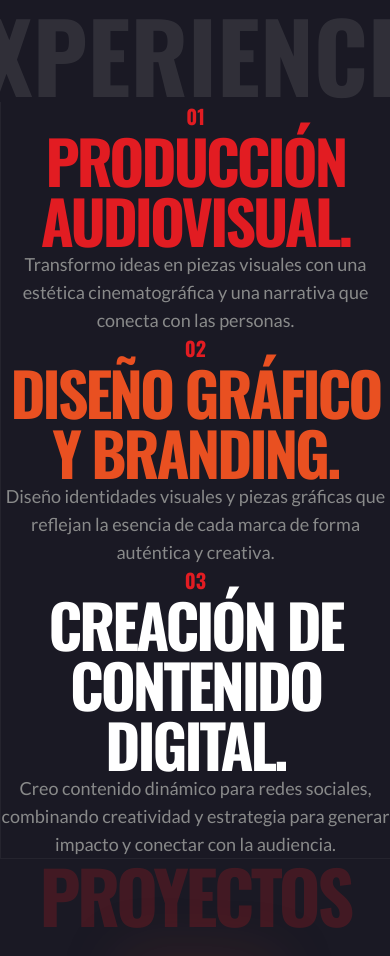
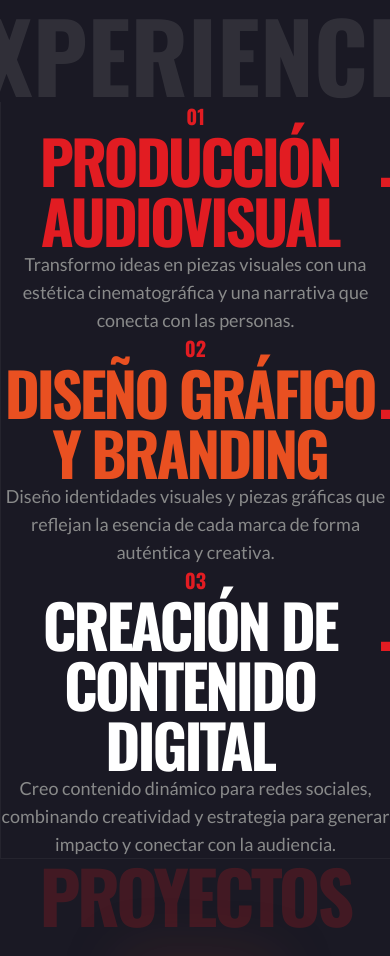
Before and after one commit to PabloLinares06/Mathew, a Next.js app: page / in a window 390 px wide. Shown: the part 1429-2385 px from the top of the page. Built offline with nearby package versions, Linux system fonts and the light colour scheme.

Commit message:
style: fix trailing period kerning in experience titles

```diff
--- a/src/components/Experience.tsx
+++ b/src/components/Experience.tsx
@@ -79,10 +79,11 @@ export default function Experience() {
                   0{index + 1}
                 </span>
                 <h3
-                  className="font-oswald text-6xl md:text-9xl uppercase tracking-tighter mb-20 md:mb-32 leading-none"
+                  className="font-oswald text-6xl md:text-9xl uppercase tracking-tighter mb-20 md:mb-32 leading-none flex items-baseline justify-center"
                   style={{ color: skill.color }}
                 >
-                  {skill.title}
+                  {skill.title.replace(".", "")}
+                  <span className="inline-block ml-4 md:ml-6 text-detonante">.</span>
                 </h3>
                 <p className="font-lato text-silencio text-lg md:text-2xl max-w-xl mx-auto">
                   {skill.description}
```
